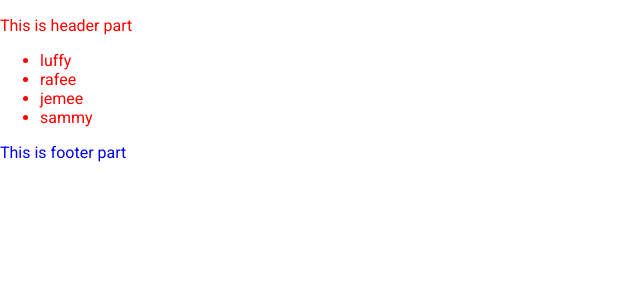
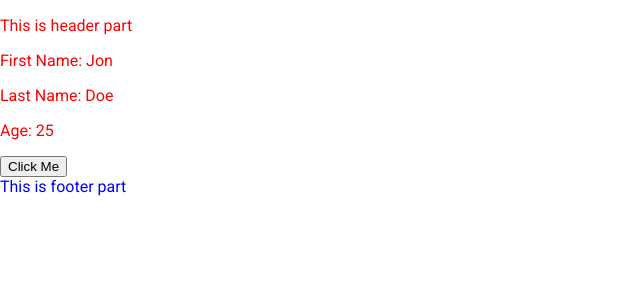
Before and after one commit to gsshohel1314/vue2project, a Vue app in the folder main_project/: page / in a window 1280 px wide. Shown: the top 300 px of the page, without its empty margins (0-640 px from the left). Built offline with nearby package versions, Linux system fonts and the light colour scheme.

Commit message:
update parent component data from child component

```diff
--- a/main_project/src/App.vue
+++ b/main_project/src/App.vue
@@ -1,6 +1,11 @@
 <template>
   <div>
-    <appHeader :myStudents="students"/>
+    <appHeader
+      v-bind:firstName = "fName"
+      v-bind:lastName = "lName"
+      v-bind:age = "myAge"
+      v-on:updateValue = "fName = $event"
+    />
 
     <appFooter/>
   </div>
@@ -13,7 +18,9 @@ import appFooter from './Components/HeaderFooter/Footer';
 export default {
   data() {
     return {
-      students: ['luffy', 'rafee', 'jemee', 'sammy'],
+      fName: "Jon",
+      lName: "Doe",
+      myAge: 25
     }
   },
 
--- a/main_project/src/Components/HeaderFooter/Header.vue
+++ b/main_project/src/Components/HeaderFooter/Header.vue
@@ -1,19 +1,23 @@
 <template>
     <div>
         <p>This is header part</p>
-        <ul>
-            <li v-for="stu in myStudents" :key="stu" >
-                {{ stu }}
-            </li>
-        </ul>
+        <p>First Name: {{ firstName }}</p>
+        <p>Last Name: {{ lastName }}</p>
+        <p>Age: {{ age }}</p>
+        <button v-on:click="updateName">Click Me</button>
     </div>
 </template>
 
 <script>
 export default {
     props: {
-        myStudents: {
-            type: Array,
+        firstName: String,
+        lastName: String,
+        age: Number
+    },
+    methods: {
+        updateName(){
+            this.$emit('updateValue', 'luffy');
         }
     },
 }
```
